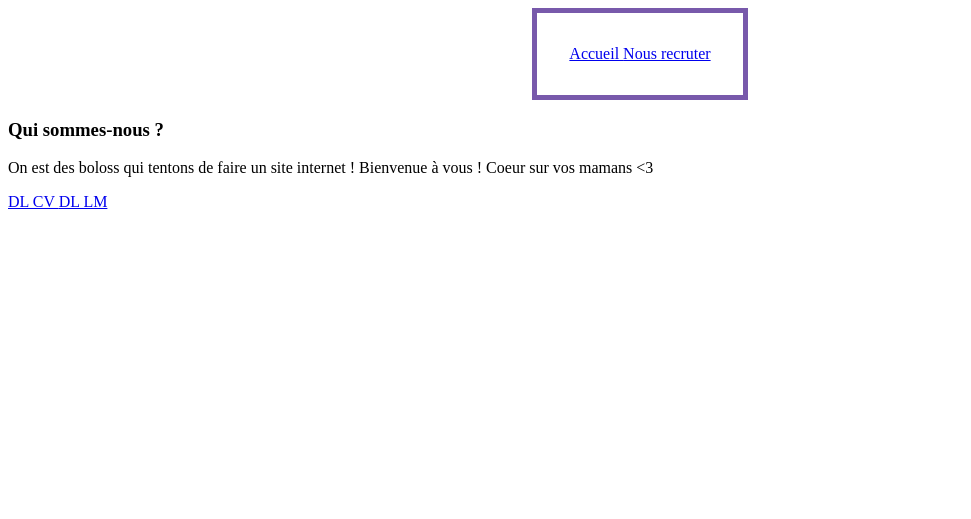
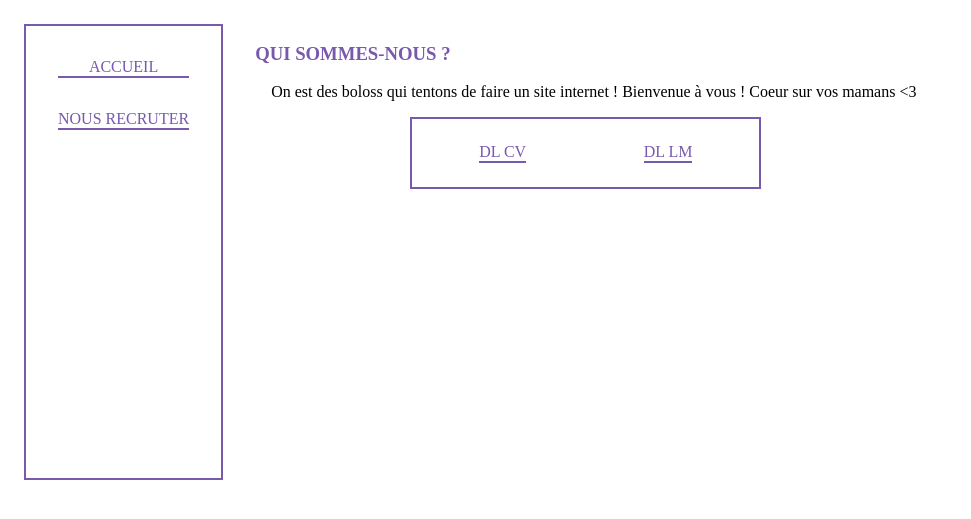
Before and after one commit to NavireGALR/Navire, a PHP site: page /cv_geniusbook.html in a window 1280 px wide. Shown: the top 519 px of the page, without its empty margins (0-971 px from the left). Run offline with PHP 8.4, Linux system fonts and the light colour scheme.

Commit message:
Update cv_style_geniusbook.css

```diff
--- a/Geniusbook/cv_style_geniusbook.css
+++ b/Geniusbook/cv_style_geniusbook.css
@@ -1,3 +1,9 @@
+body
+{
+	display: flex;
+	flex-direction: row;
+}
+
 header
 {
 	display: flex;
@@ -6,15 +12,56 @@ header
 
 nav
 {
-	margin: auto;
-	border: 5px solid #7859AB;
-	padding: 2em;
+	border: 2px solid #7859AB;
+	padding: 1em;
+	margin: 1em;
+	display: flex;
+	flex-direction: column;
+	text-align: center;
+	height: 420px;
 }
 
+a
+{
+	margin: 1em;
+	text-decoration: none;
+	color: #7859AB;
+	text-transform: uppercase;
+	border-bottom: 2px solid #7859AB;
+}
+
+a:hover
+{
+	color: teal;
+}
 
 section
 {
 	display: flex;
 	flex-direction: column;
 	flex-wrap: wrap;
+	margin: 1em;
 }
+
+section h1
+{
+	color:#7859AB;
+	text-transform: uppercase;
+	font-weight: bolder;
+}
+
+.nous
+{
+	margin-left: 1em;
+}
+
+aside
+{
+	margin-left: auto;
+	margin-right: auto;
+	border: 2px solid #7859AB;
+	padding: 0.5em;
+	width: 50%;
+	display: flex;
+	justify-content: space-around;
+}
```
